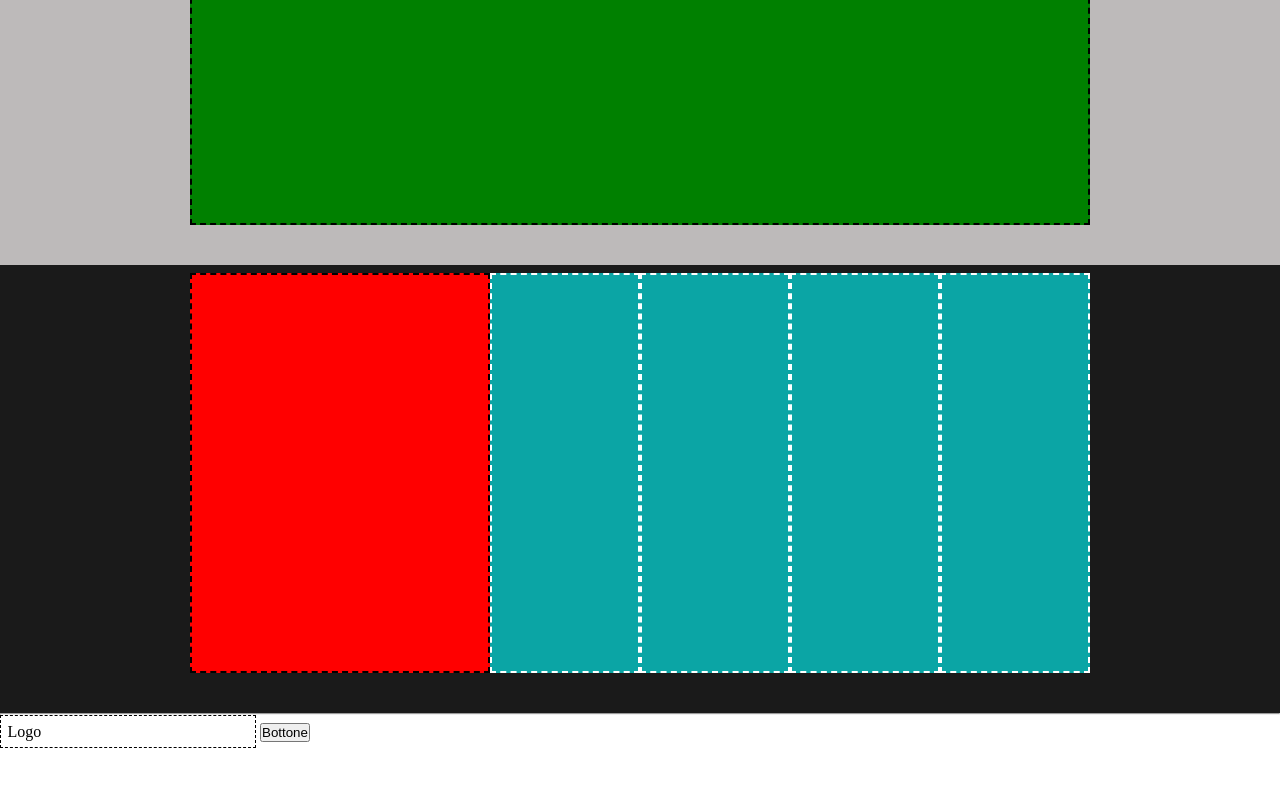
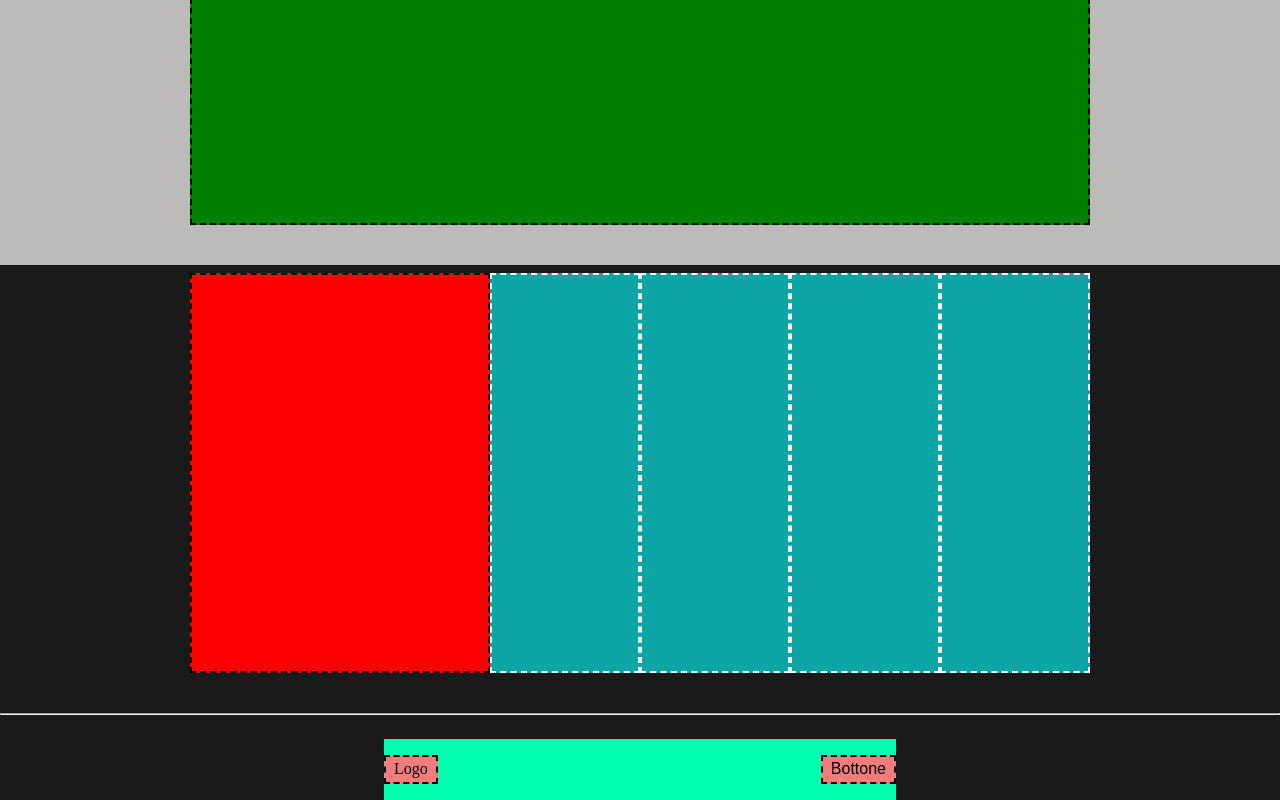
Before and after one commit to NicoSciangula/htmlcss-struttura-discord, a plain HTML site: page index.html in a window 1280 px wide. Shown: the part 2508-3308 px from the top of the page. Before the commit the page ends 3256 px from the top, so only its background shows below. Drawn offline with Linux system fonts and the light colour scheme.

Commit message:
creata struttura css footer

```diff
--- a/style.css
+++ b/style.css
@@ -17,7 +17,7 @@ header {
     justify-content: space-between;
     align-items: center;
     background-color: orange;
-    width: 70%;
+    width: 40%;
     border: 1px dashed black;
 
 }
@@ -31,7 +31,7 @@ header ul {
     border: 1px dashed black;
 }
 
-span {
+header span {
     border: 1px dashed black;
     display: inline-block;
     width: 20%;
@@ -42,7 +42,7 @@ span {
 }
 
 header ul,
-span {
+header span {
     padding: 0.4rem;
 }
 
@@ -124,3 +124,37 @@ main {
     background-color: rgb(11, 165, 165);
     border-color: white;
 }
+/***************** STRUTTURA FOOTER ********************/
+
+footer {
+    display: flex;
+    justify-content: center;
+    background-color: rgb(26, 26, 26);
+    padding-top: 1.5rem;
+}
+
+footer div {
+    display: flex;
+    justify-content: space-between;
+    align-items: center;
+    background-color: rgb(0, 255, 174);
+    width: 40%;
+}
+
+.logo-footer,
+.button-footer {
+    margin: 1rem 0;
+    background-color: rgb(241, 124, 124);
+    border: 2px dashed black;
+}
+
+.logo-footer {
+    padding: 0.2rem 0.5rem;
+
+}
+
+.button-footer {
+    padding: 0.2em 0.5em;
+    font-size: 16px;
+
+}
```
